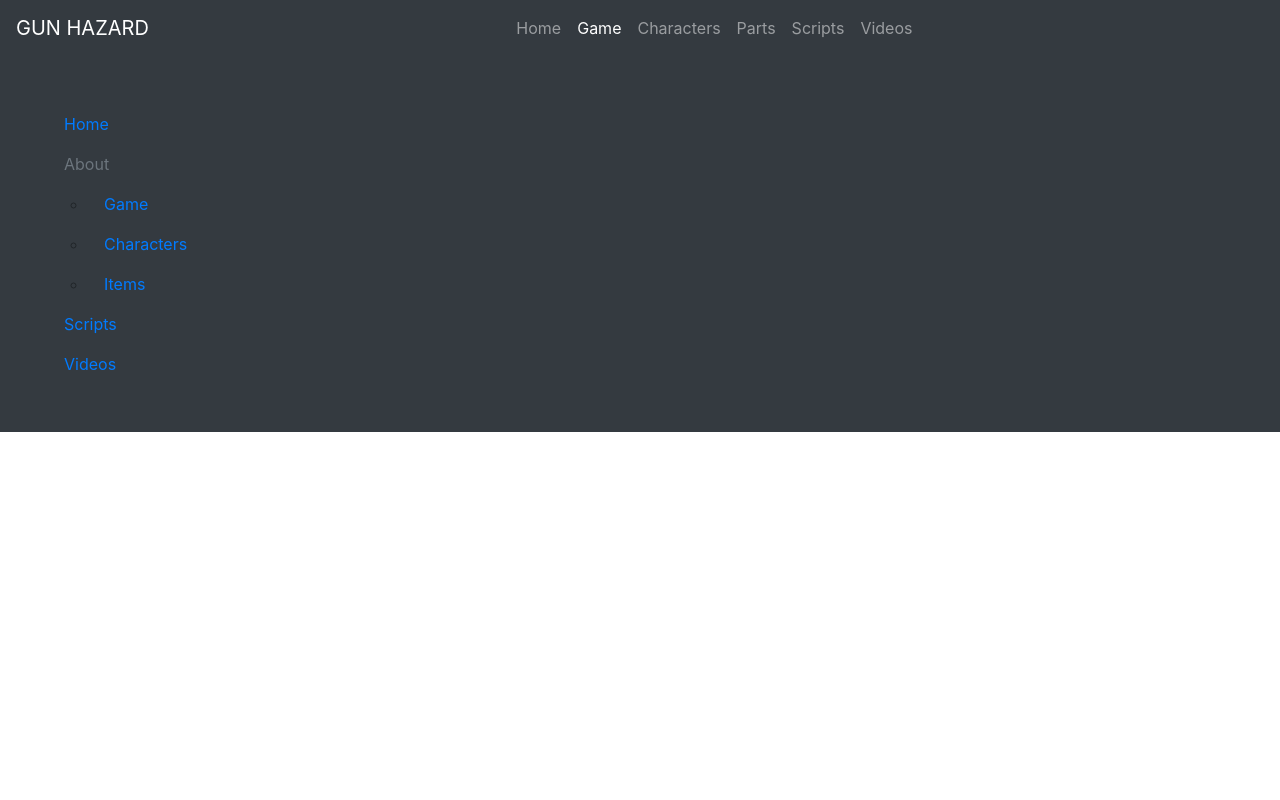
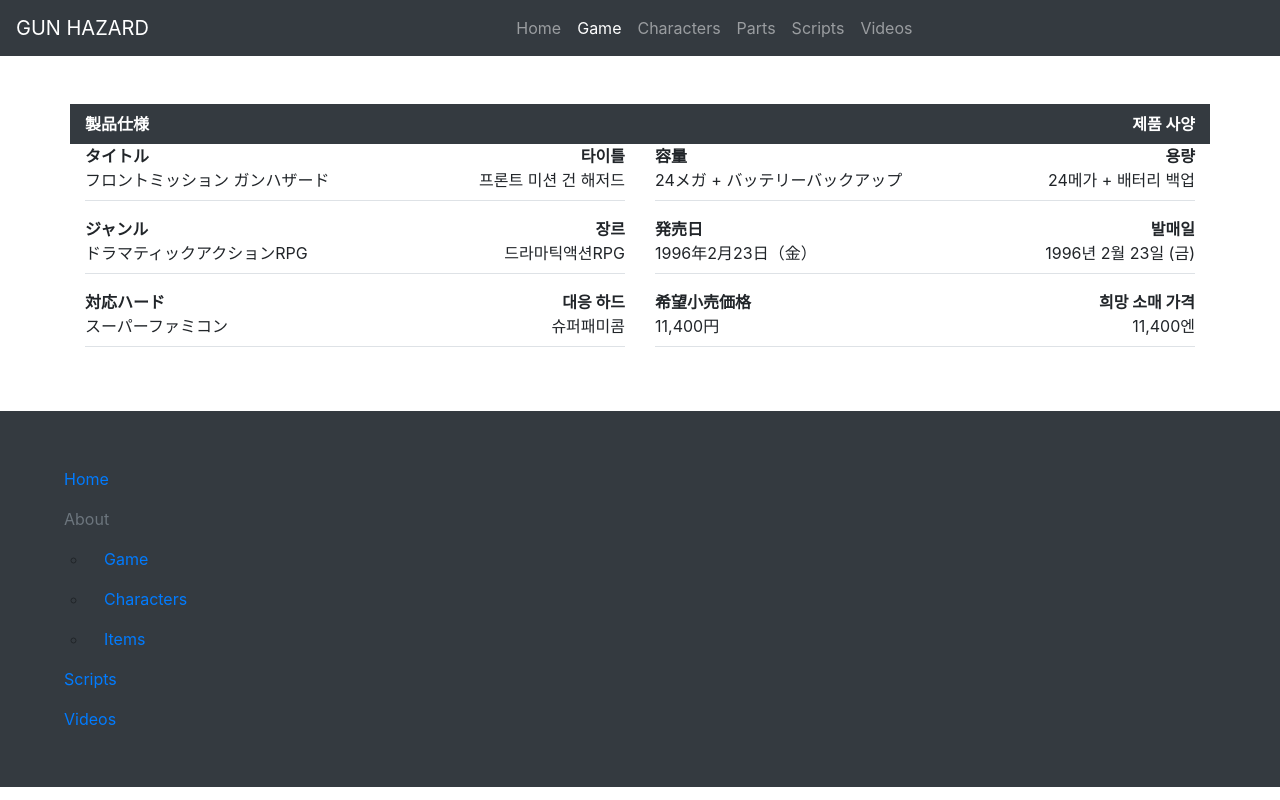
Before and after one commit to the-frontmission/front_mission-gun_hazard, a Vue app: page /game in a window 1280 px wide. Built offline with nearby package versions, Linux system fonts and the light colour scheme.

Commit message:
add GameCard

```diff
--- /dev/null
+++ b/src/components/game/GameCard.vue
@@ -0,0 +1,123 @@
+<template>
+  <div class="container my-5">
+    <div class="row bg-dark text-white">
+      <dt class="col-6 py-2 text-left">
+        {{ game.specificationJP }}
+      </dt>
+      <dt class="col-6 py-2 text-right">
+        {{ game.specificationKO }}
+      </dt>
+    </div>
+    <div class="row">
+      <div class="col-xl-6">
+        <dl class="row no-gutters border-bottom">
+          <dt class="col-3 col-md-6 order-md-1 text-left text-md-left">
+            {{ game.specification.titleLabelJP }}
+          </dt>
+          <dd class="col-9 col-md-6 order-md-3 text-right text-md-left">
+            {{ game.specification.titleJP }}
+          </dd>
+          <dt class="col-3 col-md-6 order-md-2 text-left text-md-right">
+            {{ game.specification.titleLabelKO }}
+          </dt>
+          <dd class="col-9 col-md-6 order-md-4 text-right text-md-right">
+            {{ game.specification.titleKO }}
+          </dd>
+        </dl>
+        <dl class="row no-gutters border-bottom">
+          <dt class="col-3 col-md-6 order-md-1 text-left text-md-left">
+            {{ game.specification.genreLabelJP }}
+          </dt>
+          <dd class="col-9 col-md-6 order-md-3 text-right text-md-left">
+            {{ game.specification.genreJP }}
+          </dd>
+          <dt class="col-3 col-md-6 order-md-2 text-left text-md-right">
+            {{ game.specification.genreLabelKO }}
+          </dt>
+          <dd class="col-9 col-md-6 order-md-4 text-right text-md-right">
+            {{ game.specification.genreKO }}
+          </dd>
+        </dl>
+        <dl class="row no-gutters border-bottom">
+          <dt class="col-6 col-md-6 order-md-1 text-left text-md-left">
+            {{ game.specification.hardwareLabelJP }}
+          </dt>
+          <dd class="col-6 col-md-6 order-md-3 text-right text-md-left">
+            {{ game.specification.hardwareJP }}
+          </dd>
+          <dt class="col-6 col-md-6 order-md-2 text-left text-md-right">
+            {{ game.specification.hardwareLabelKO }}
+          </dt>
+          <dd class="col-6 col-md-6 order-md-4 text-right text-md-right">
+            {{ game.specification.hardwareKO }}
+          </dd>
+        </dl>
+      </div>
+      <div class="col-xl-6">
+        <dl class="row no-gutters border-bottom">
+          <dt class="col-3 col-md-6 order-md-1 text-left text-md-left">
+            {{ game.specification.volumeLabelJP }}
+          </dt>
+          <dd class="col-9 col-md-6 order-md-3 text-right text-md-left">
+            {{ game.specification.volumeJP }}
+          </dd>
+          <dt class="col-3 col-md-6 order-md-2 text-left text-md-right">
+            {{ game.specification.volumeLabelKO }}
+          </dt>
+          <dd class="col-9 col-md-6 order-md-4 text-right text-md-right">
+            {{ game.specification.volumeKO }}
+          </dd>
+        </dl>
+        <dl class="row no-gutters border-bottom">
+          <dt class="col-5 col-md-6 order-md-1 text-left text-md-left">
+            {{ game.specification.publishedLabelJP }}
+          </dt>
+          <dd class="col-7 col-md-6 order-md-3 text-right text-md-left">
+            {{ game.specification.publishedJP }}
+          </dd>
+          <dt class="col-5 col-md-6 order-md-2 text-left text-md-right">
+            {{ game.specification.publishedLabelKO }}
+          </dt>
+          <dd class="col-7 col-md-6 order-md-4 text-right text-md-right">
+            {{ game.specification.publishedKO }}
+          </dd>
+        </dl>
+        <dl class="row no-gutters border-bottom">
+          <dt class="col-6 col-md-6 order-md-1 text-left text-md-left">
+            {{ game.specification.priceLabelJP }}
+          </dt>
+          <dd class="col-6 col-md-6 order-md-3 text-right text-md-left">
+            {{ game.specification.priceJP }}
+          </dd>
+          <dt class="col-6 col-md-6 order-md-2 text-left text-md-right">
+            {{ game.specification.priceLabelKO }}
+          </dt>
+          <dd class="col-6 col-md-6 order-md-4 text-right text-md-right">
+            {{ game.specification.priceKO }}
+          </dd>
+        </dl>
+      </div>
+    </div>
+  </div>
+</template>
+
+<script>
+export default {
+  name: 'GameCard',
+  props: {
+    game: {
+      type: Object,
+      required: true,
+    },
+  },
+}
+</script>
+
+<style scoped>
+/* @media screen and (min-width: 768px) {
+  .text-md-right {
+    text-align: right !important;
+  }
+} */
+
+</style>
--- a/src/views/GameView.vue
+++ b/src/views/GameView.vue
@@ -1,11 +1,29 @@
 <template>
-  <div>
-  </div>
+  <GameCard v-if="game.specificationJP" :game="game"/>
 </template>
 
 <script>
+import { mapState, mapActions } from 'vuex'
+import GameCard from '@/components/game/GameCard.vue'
+
 export default {
   name: 'GameView',
+  components: {
+    GameCard,
+  },
+  computed: {
+    ...mapState('game', {
+      game: 'about',
+    }),
+  },
+  methods: {
+    ...mapActions('game', {
+      fetch: 'getGame',
+    }),
+  },
+  mounted() {
+    this.fetch()
+  },
 }
 </script>
 
```
